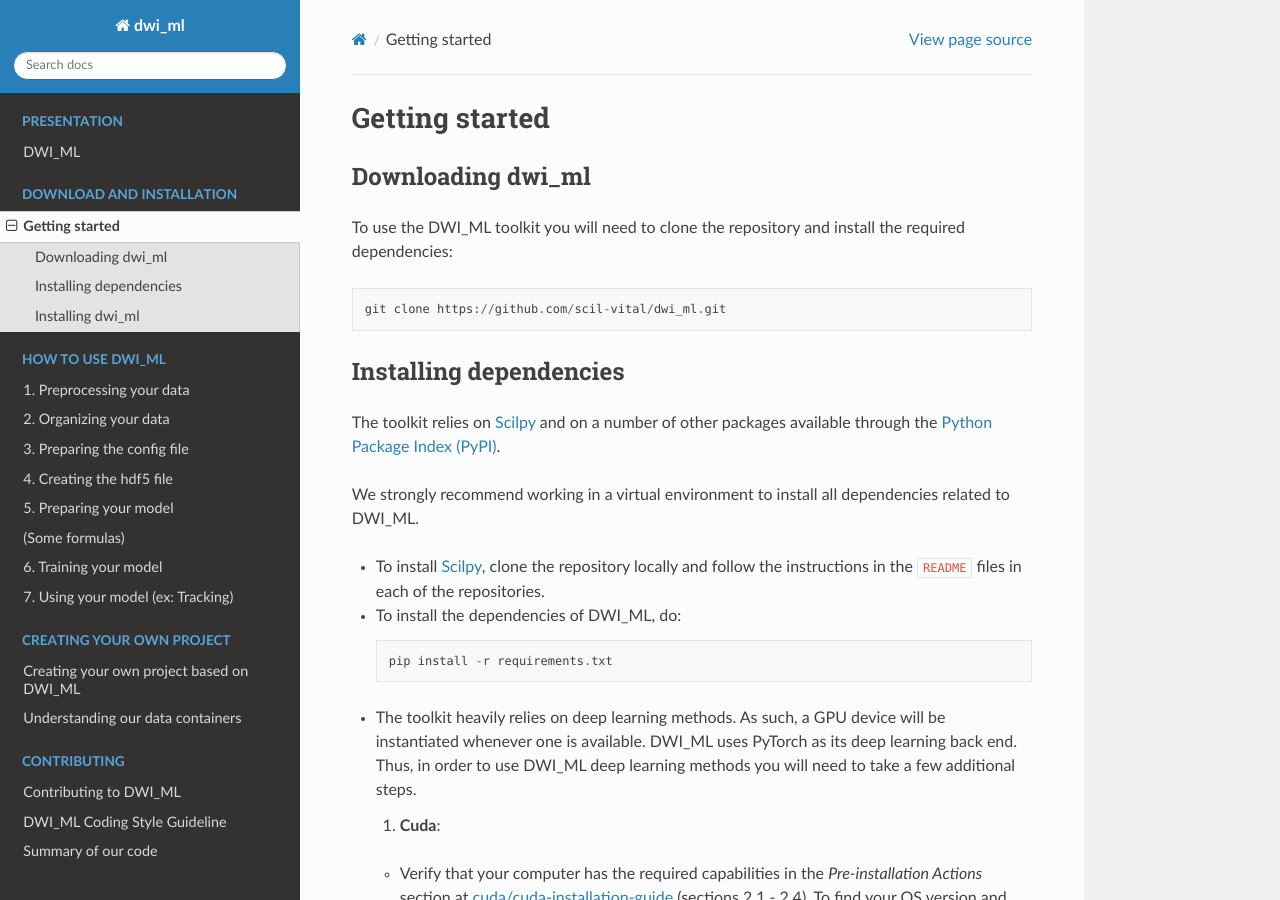
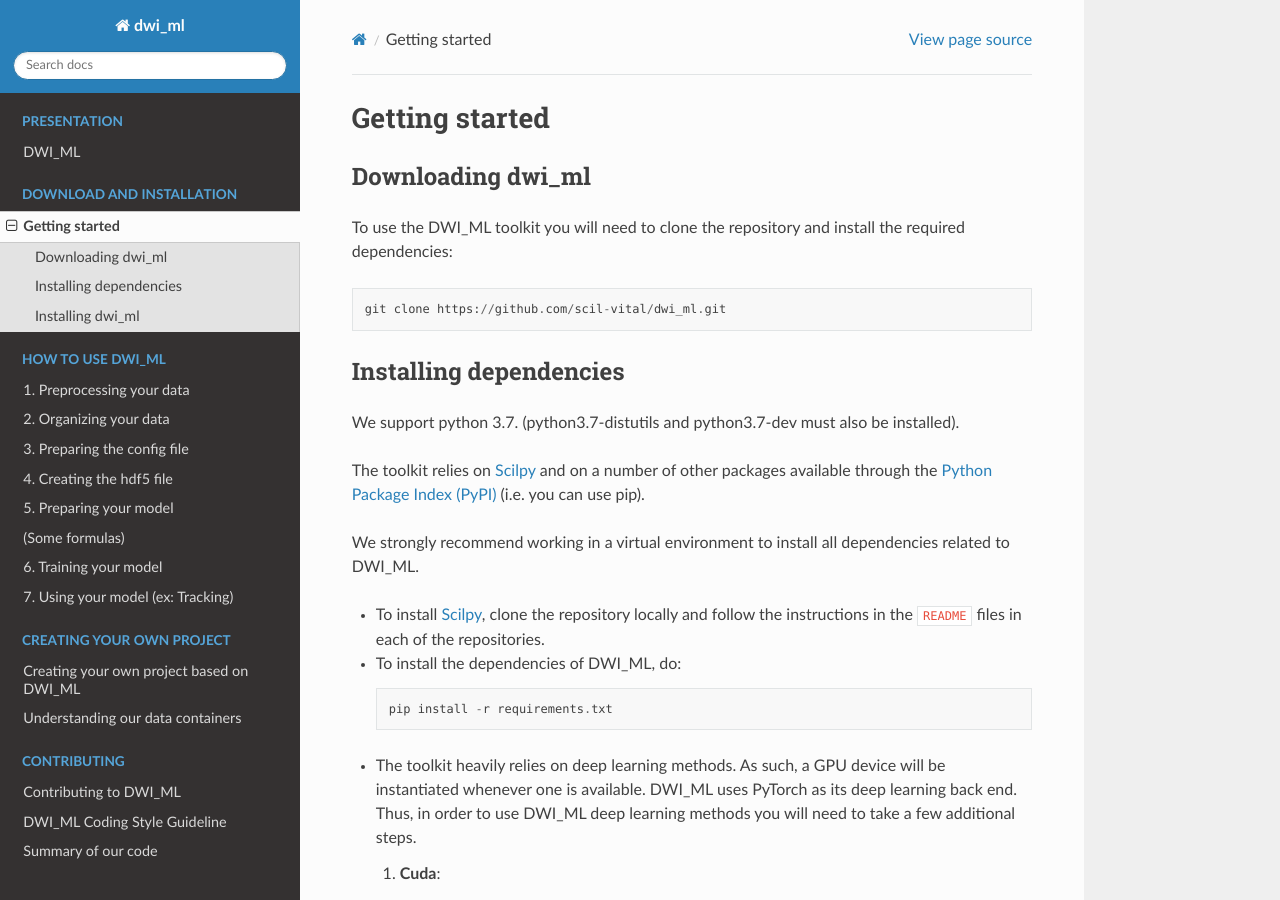
Before and after one commit to scil-vital/dwi_ml, a Sphinx documentation site: the page built from doc/getting_started.rst, in a window 1280 px wide and 900 px high. Built offline with Sphinx 7.4.7 and the Read the Docs theme 2.0.0, drawn with Linux system fonts in a browser that asks for light colours.

Commit message:
Fix scilpy's version. Restrict to python 3.7

```diff
--- a/doc/getting_started.rst
+++ b/doc/getting_started.rst
@@ -12,7 +12,9 @@
 Installing dependencies
 ***********************
 
-The toolkit relies on `Scilpy`_ and on a number of other packages available through the `Python Package Index (PyPI)`_.
+We support python 3.7.  (python3.7-distutils and python3.7-dev must also be installed).
+
+The toolkit relies on `Scilpy`_ and on a number of other packages available through the `Python Package Index (PyPI)`_ (i.e. you can use pip).
 
 We strongly recommend working in a virtual environment to install all
 dependencies related to DWI_ML.
```
Also changed, not shown: 1 other file.
